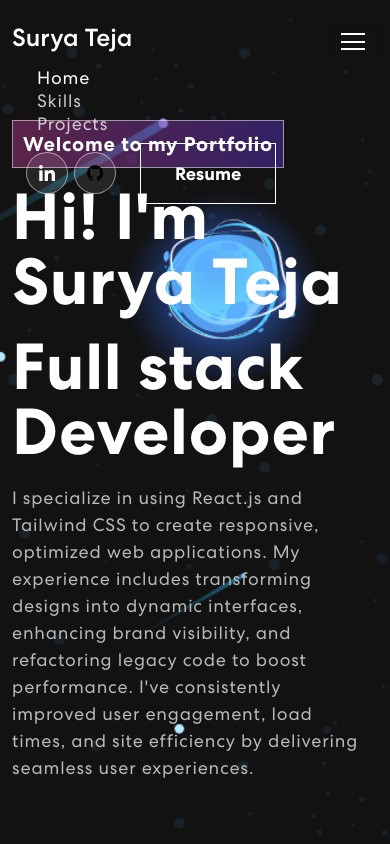
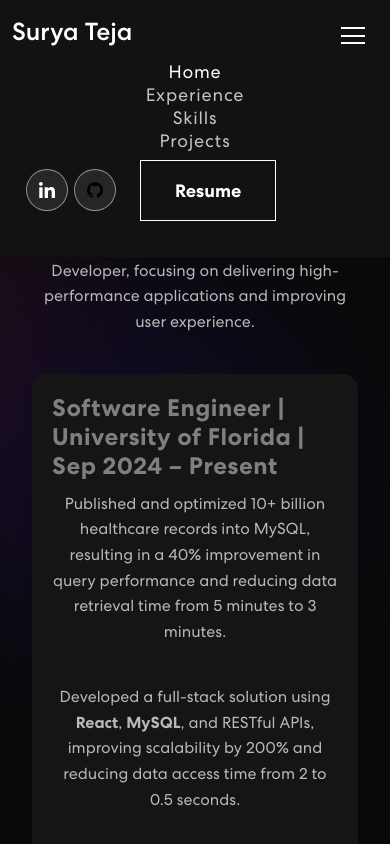
Before and after one commit to Surya-teja-18315/personal-portfolio, a React (Create React App) app: page /experience in a window 390 px wide. Both pictures are taken after a click on the button 353 px from the left and 41 px from the top of the page. Shown: the top 844 px of the page. Built offline with nearby package versions, Linux system fonts and the light colour scheme.

Commit message:
Added Experience Section

```diff
--- a/package.json
+++ b/package.json
@@ -21,7 +21,7 @@
     "react-multi-carousel": "^2.8.1",
     "react-on-screen": "^2.1.1",
     "react-responsive-carousel": "^3.2.23",
-    "react-router-dom": "^6.3.0",
+    "react-router-dom": "^6.27.0",
     "react-router-hash-link": "^2.4.3",
     "react-scripts": "5.0.1",
     "web-vitals": "^2.1.4"
--- a/src/App.css
+++ b/src/App.css
@@ -82,21 +82,58 @@ p.danger {
 	color: red;
 }
 /************ Navbar Css ************/
+/************ Navbar CSS - General ************/
 nav.navbar {
   padding: 18px 0;
   position: fixed;
   width: 100%;
   top: 0;
-  z-index: 9999;
-  transition:  0.32s ease-in-out;
+  z-index: 9999; /* Ensure the navbar is always on top */
+  transition: 0.32s ease-in-out;
+  background-color: #121212; /* Ensure background color is set */
 }
+
 nav.navbar.scrolled {
   padding: 0px 0;
   background-color: #121212;
 }
+
+/************ Mobile View Adjustments ************/
+@media (max-width: 992px) {
+  nav.navbar {
+    background-color: #121212;
+    padding: 12px 0;
+  }
+
+  /* Ensure the expanded mobile navbar pushes content below */
+  .navbar-collapse {
+    position: relative;
+    background-color: #121212;
+    z-index: 9999;
+  }
+
+  .navbar-collapse.collapse.show {
+    padding-bottom: 1rem; /* Add padding to push content down when expanded */
+  }
+
+  /* Set a margin or padding for content when mobile navbar is expanded */
+  .navbar-expand-md .navbar-nav .nav-link {
+    padding: 1rem 1.5rem;
+    text-align: center;
+  }
+
+  /* Ensures the mobile menu expands fully and properly */
+  .navbar-nav {
+    margin-top: 0;
+    background-color: #121212;
+  }
+}
+
+/************ Other CSS for NavBar Elements ************/
 nav.navbar a.navbar-brand {
   width: 9%;
 }
+
 nav.navbar .navbar-nav .nav-link.navbar-link {
   font-weight: 400;
   color: #fff !important;
@@ -105,18 +142,22 @@ nav.navbar .navbar-nav .nav-link.navbar-link {
   font-size: 18px;
   opacity: 0.75;
 }
+
 nav.navbar .navbar-nav a.nav-link.navbar-link:hover,
 nav.navbar .navbar-nav a.nav-link.navbar-link.active {
   opacity: 1;
 }
+
 span.navbar-text {
   display: flex;
   align-items: center;
 }
+
 .social-icon {
   display: inline-block;
   margin-left: 14px;
 }
+
 .social-icon a {
   width: 42px;
   height: 42px;
@@ -129,6 +170,7 @@ span.navbar-text {
   line-height: 1;
   border: 1px solid rgba(255, 255, 255, 0.5);
 }
+
 .social-icon a::before {
   content: "";
   width: 42px;
@@ -139,17 +181,21 @@ span.navbar-text {
   transform: scale(0);
   transition: 0.3s ease-in-out;
 }
+
 .social-icon a:hover::before {
   transform: scale(1);
 }
+
 .social-icon a img {
   width: 40%;
   z-index: 1;
   transition: 0.3s ease-in-out;
 }
+
 .social-icon a:hover img {
   filter: brightness(0) saturate(100%) invert(0%) sepia(7%) saturate(98%) hue-rotate(346deg) brightness(95%) contrast(86%);
 }
+
 .navbar-text button {
   font-weight: 700;
   color: #fff;
@@ -161,9 +207,11 @@ span.navbar-text {
   background-color: transparent;
   transition: 0.3s ease-in-out;
 }
+
 .navbar-text button span {
   z-index: 1;
 }
+
 .navbar-text button::before {
   content: "";
   width: 0%;
@@ -175,20 +223,24 @@ span.navbar-text {
   z-index: -1;
   transition: 0.3s ease-in-out;
 }
+
 .navbar-text button:hover {
   color: #121212;
 }
+
 .navbar-text button:hover::before {
   content: "";
   width: 100%;
   height: 100%;
   position: absolute;
 }
+
 nav.navbar .navbar-toggler:active,
 nav.navbar .navbar-toggler:focus {
   outline: none;
   box-shadow: none;
 }
+
 nav.navbar .navbar-toggler-icon {
   width: 24px;
   height: 17px;
@@ -198,9 +250,7 @@ nav.navbar .navbar-toggler-icon {
   transition: all 300ms linear;
   top: -2px;
 }
-nav.navbar .navbar-toggler-icon:focus {
-	border-bottom: 2px solid #fff;
-}
+
 nav.navbar .navbar-toggler-icon:after,
 nav.navbar .navbar-toggler-icon:before {
   width: 24px;
@@ -213,22 +263,27 @@ nav.navbar .navbar-toggler-icon:before {
   z-index: 2;
   transition: all 300ms linear;
 }
+
 nav.navbar .navbar-toggler-icon:after {
   top: 8px;
 }
+
 nav.navbar .navbar-toggler[aria-expanded="true"] .navbar-toggler-icon:after {
   transform: rotate(45deg);
   background-color: #fff;
   height: 2px;
 }
+
 nav.navbar .navbar-toggler[aria-expanded="true"] .navbar-toggler-icon:before {
   transform: translateY(8px) rotate(-45deg);
   background-color: #fff;
   height: 2px;
 }
+
 nav.navbar .navbar-toggler[aria-expanded="true"] .navbar-toggler-icon {
   border-color: transparent;
 }
+
 
 /************ Banner Css ************/
 .banner {
@@ -304,6 +359,7 @@ nav.navbar .navbar-toggler[aria-expanded="true"] .navbar-toggler-icon {
 .skill {
   padding: 0 0 50px 0;
   position: relative;
+  margin-top: 100px;
 }
 .skill-bx {
   background: #151515;
@@ -615,3 +671,123 @@ nav.navbar .navbar-toggler[aria-expanded="true"] .navbar-toggler-icon {
   letter-spacing: 0.5px;
   margin-top: 20px;
 }
+
+/************ Experience Section Css ************/
+.experience-section {
+  padding: 100px 0;
+  color: #fff;
+  background-image: url('./assets/img/color-sharp.png');
+  background-size: cover; /* Ensures the image covers the entire section */
+  background-position: center; /* Centers the image */
+  background-repeat: no-repeat; /* Prevents the image from repeating */
+  background-attachment: fixed; /* Adds a parallax effect for a smooth scrolling experience */
+  min-height: 100vh; /* Ensures the section takes at least the full viewport height */
+  position: relative; /* Allows you to position inner content properly */
+}
+
+.experience-section h2, .experience-section p {
+  position: relative; /* Keeps text on top of the background */
+  z-index: 1; /* Ensures text stays above the background image */
+}
+
+.experience-section::before {
+  content: '';
+  position: absolute;
+  top: 0;
+  left: 0;
+  width: 100%;
+  height: 100%;
+  background-color: rgba(0, 0, 0, 0.5); /* Optional: dark overlay for better text contrast */
+  z-index: 0; /* Puts the overlay behind the content */
+}
+
+
+.experience-section h2 {
+  font-size: 45px;
+  font-weight: 700;
+  text-align: center;
+  margin-bottom: 40px;
+  letter-spacing: 0.8px;
+  color: #fff;
+}
+
+.experience-section p {
+  font-size: 18px;
+  font-weight: 400;
+  line-height: 1.6;
+  color: #B8B8B8;
+  max-width: 800px;
+  margin: 0 auto 40px auto; /* Center align the paragraph text */
+  text-align: center;
+}
+
+/* Experience List */
+.experience-list {
+  display: flex;
+  flex-direction: column;
+  gap: 30px;
+  max-width: 1000px;
+  margin: 0 auto;
+}
+
+/* Individual Experience Item */
+.experience-item {
+  background-color: #2a2a2a;
+  padding: 30px;
+  border-radius: 15px;
+  box-shadow: 0 4px 10px rgba(0, 0, 0, 0.15); /* Soft shadow for depth */
+  transition: transform 0.3s ease-in-out, box-shadow 0.3s ease-in-out;
+}
+
+.experience-item:hover {
+  transform: translateY(-5px); /* Subtle lift on hover */
+  box-shadow: 0 6px 15px rgba(0, 0, 0, 0.3); /* Stronger shadow on hover */
+}
+
+.experience-item h3 {
+  font-size: 28px;
+  font-weight: 700;
+  margin-bottom: 10px;
+  letter-spacing: 0.5px;
+  color: #fff;
+}
+
+.experience-item p {
+  font-size: 16px;
+  font-weight: 400;
+  line-height: 1.6;
+  color: #B8B8B8;
+}
+
+/* Media queries for responsiveness */
+@media (max-width: 992px) {
+  .experience-item h3 {
+    font-size: 24px;
+  }
+
+  .experience-item p {
+    font-size: 14px;
+  }
+
+  .experience-section h2 {
+    font-size: 36px;
+  }
+
+  .experience-section p {
+    font-size: 16px;
+  }
+}
+
+@media (max-width: 768px) {
+  .experience-item {
+    padding: 20px;
+  }
+
+  .experience-section {
+    padding: 80px 20px;
+  }
+
+  .experience-list {
+    gap: 20px;
+  }
+}
--- a/src/App.js
+++ b/src/App.js
@@ -1,27 +1,51 @@
-import logo from './logo.svg';
+import React from 'react';
 import './App.css';
 import 'bootstrap/dist/css/bootstrap.min.css';
-import { NavBar } from "./components/NavBar";
-import { Banner } from "./components/Banner";
-import { Skills } from "./components/Skills";
-import { Projects } from "./components/Projects";
-import { Contact } from "./components/Contact";
-import { Footer } from "./components/Footer";
-import { Newsletter } from './components/Newsletter';
-import MessageComponent from './components/MessageComponent';
+import { NavBar } from './components/NavBar';
+import { Banner } from './components/Banner';
+import { Skills } from './components/Skills';
+import { Projects } from './components/Projects';
+import { Contact } from './components/Contact';
+import { Footer } from './components/Footer';
+import { Experience } from './components/Experience';
+import { createBrowserRouter, RouterProvider, Outlet } from 'react-router-dom';
 
 function App() {
   return (
     <div className="App">
       <NavBar />
-      <Banner />
-      <Skills />
-      <Projects />
-      <Contact />
-      {/* <MessageComponent /> */}
+      <Outlet /> {/* This will render the Home or Experience components */}
       <Footer />
     </div>
   );
 }
 
+// Home page content
+const Home = () => (
+  <>
+    <Banner />
+    <Projects />
+    <Skills />
+    <Contact />
+  </>
+);
+
+// Define the routes for your app
+export const router = createBrowserRouter([
+  {
+    path: '/',
+    element: <App />,  // Main layout (NavBar and Footer)
+    children: [
+      {
+        index: true,  // Renders Home by default on "/"
+        element: <Home />
+      },
+      {
+        path: 'experience',  // Renders Experience on "/experience"
+        element: <Experience />
+      }
+    ]
+  }
+]);
+
 export default App;
--- /dev/null
+++ b/src/components/Experience.js
@@ -0,0 +1,39 @@
+import React from 'react';
+
+export const Experience = () => {
+  return (
+    <section className="experience-section">
+      <div className="container">
+        <h2>Professional Experience</h2>
+        <p>A detailed overview of my roles as a Software Engineer and Front-End Developer, focusing on delivering high-performance applications and improving user experience.</p>
+
+        <div className="experience-list">
+          <div className="experience-item">
+            <h3>Software Engineer | University of Florida | Sep 2024 – Present</h3>
+            <p>Published and optimized 10+ billion healthcare records into MySQL, resulting in a 40% improvement in query performance and reducing data retrieval time from 5 minutes to 3 minutes.</p>
+            <p>Developed a full-stack solution using <strong>React</strong>, <strong>MySQL</strong>, and RESTful APIs, improving scalability by 200% and reducing data access time from 2 to 0.5 seconds.</p>
+          </div>
+
+          <div className="experience-item">
+            <h3>Software Engineer Intern | Jazwares, LLC | May 2024 – Aug 2024</h3>
+            <p>Developed responsive web applications using <strong>React</strong> & <strong>Tailwind</strong>, improving cross-browser compatibility and boosting engagement by 15%.</p>
+            <p>Implemented state management using <strong>Redux</strong> and custom React hooks, optimizing web performance and reducing load times by 30%.</p>
+          </div>
+
+          <div className="experience-item">
+            <h3>Software Engineer | Chargebee, Inc | Jan 2022 – Jul 2023</h3>
+            <p>Led the refactoring of multiple websites from <strong>Angular</strong> to <strong>React</strong>, ensuring seamless integration with backend systems, saving 20 hours weekly for 3 employees.</p>
+            <p>Developed an interactive dashboard using <strong>React.js</strong>, improving customer satisfaction by 35% by enabling real-time financial insights.</p>
+          </div>
+
+          <div className="experience-item">
+            <h3>Software Engineer Intern | Chargebee, Inc | Jan 2021 – Jul 2021</h3>
+            <p>Built asynchronous microservices using <strong>Java</strong> and <strong>Spring Boot</strong>, reducing payment gateway response time by 50% and improving transaction monitoring efficiency by 40%.</p>
+          </div>
+        </div>
+      </div>
+    </section>
+  );
+};
+
+export default Experience;
--- a/src/components/NavBar.js
+++ b/src/components/NavBar.js
@@ -1,16 +1,12 @@
 import { useState, useEffect } from "react";
 import { Navbar, Nav, Container } from "react-bootstrap";
-import logo from '../assets/img/logo.svg';
 import navIcon1 from '../assets/img/nav-icon1.svg';
 import navIcon2 from '../assets/img/git.png';
 import navIcon3 from '../assets/img/nav-icon3.svg';
-import { HashLink } from 'react-router-hash-link';
-import {
-  BrowserRouter as Router
-} from "react-router-dom";
+import { Link } from 'react-router-dom'; // For routing between pages
+import { HashLink } from 'react-router-hash-link'; // For scrolling to sections within a page
 
 export const NavBar = () => {
-
   const [activeLink, setActiveLink] = useState('home');
   const [scrolled, setScrolled] = useState(false);
 
@@ -21,23 +17,21 @@ export const NavBar = () => {
       } else {
         setScrolled(false);
       }
-    }
+    };
 
     window.addEventListener("scroll", onScroll);
 
     return () => window.removeEventListener("scroll", onScroll);
-  }, [])
+  }, []);
 
   const onUpdateActiveLink = (value) => {
     setActiveLink(value);
-  }
+  };
 
   return (
-    <Router>
     <Navbar expand="md" className={scrolled ? "scrolled" : ""}>
       <Container>
         <Navbar.Brand href="/">
-            {/* <img src={logo} alt="Logo" /> */}
           <h2 className="text-white">Surya Teja</h2>
         </Navbar.Brand>
         <Navbar.Toggle aria-controls="basic-navbar-nav">
@@ -45,24 +39,29 @@ export const NavBar = () => {
         </Navbar.Toggle>
         <Navbar.Collapse id="basic-navbar-nav">
           <Nav className="ms-auto">
-              <Nav.Link href="#home" className={activeLink === 'home' ? 'active navbar-link' : 'navbar-link'} onClick={() => onUpdateActiveLink('home')}>Home</Nav.Link>
-              <Nav.Link href="#skills" className={activeLink === 'skills' ? 'active navbar-link' : 'navbar-link'} onClick={() => onUpdateActiveLink('skills')}>Skills</Nav.Link>
-              <Nav.Link href="#projects" className={activeLink === 'projects' ? 'active navbar-link' : 'navbar-link'} onClick={() => onUpdateActiveLink('projects')}>Projects</Nav.Link>
+            {/* Home navigation */}
+            <Nav.Link as={Link} to="/" className={activeLink === 'home' ? 'active navbar-link' : 'navbar-link'} onClick={() => onUpdateActiveLink('home')}>Home</Nav.Link>
+
+            {/* Experience page navigation */}
+            <Nav.Link as={Link} to="/experience" className={activeLink === 'experience' ? 'active navbar-link' : 'navbar-link'} onClick={() => onUpdateActiveLink('experience')}>Experience</Nav.Link>
+
+            {/* Scroll to Skills on Home page */}
+            <Nav.Link as={HashLink} to="/#skills" className={activeLink === 'skills' ? 'active navbar-link' : 'navbar-link'} onClick={() => onUpdateActiveLink('skills')}>Skills</Nav.Link>
+
+            {/* Scroll to Projects on Home page */}
+            <Nav.Link as={HashLink} to="/#projects" className={activeLink === 'projects' ? 'active navbar-link' : 'navbar-link'} onClick={() => onUpdateActiveLink('projects')}>Projects</Nav.Link>
           </Nav>
           <span className="navbar-text">
             <div className="social-icon">
-                <a href="https://www.linkedin.com/in/surya-teja-d/" target="_blank"><img src={navIcon1} alt="linkedin" /></a>
-                <a href="https://github.com/Surya-teja-18315" target="_blank"><img src={navIcon2} alt="github" /></a>
-                {/* <a href="#"><img src={navIcon3} alt="" /></a> */}
+              <a href="https://www.linkedin.com/in/surya-teja-d/" target="_blank" rel="noopener noreferrer"><img src={navIcon1} alt="LinkedIn" /></a>
+              <a href="https://github.com/Surya-teja-18315" target="_blank" rel="noopener noreferrer"><img src={navIcon2} alt="GitHub" /></a>
             </div>
             <a href="https://drive.google.com/file/d/1Sxzu1dBRjlbe6qUweVkRct-qg0DJgXKw/view?usp=sharing" target="_blank" rel="noopener noreferrer">
               <button className="vvd"><span>Resume</span></button>
             </a>
-
           </span>
         </Navbar.Collapse>
       </Container>
     </Navbar>
-    </Router>
-  )
-}
+  );
+};
--- a/src/index.js
+++ b/src/index.js
@@ -1,17 +1,17 @@
 import React from 'react';
 import ReactDOM from 'react-dom/client';
 import './index.css';
-import App from './App';
+import { RouterProvider } from 'react-router-dom'; // Import RouterProvider
 import reportWebVitals from './reportWebVitals';
+import { router } from './App'; // Import the router from App.js
 
 const root = ReactDOM.createRoot(document.getElementById('root'));
+
 root.render(
   <React.StrictMode>
-    <App />
+    {/* Use RouterProvider to pass the router configuration */}
+    <RouterProvider router={router} />
   </React.StrictMode>
 );
 
-// If you want to start measuring performance in your app, pass a function
-// to log results (for example: reportWebVitals(console.log))
-// or send to an analytics endpoint. Learn more: https://bit.ly/CRA-vitals
 reportWebVitals();
```
Also changed, not shown: 1 other file (tests, documents, lock files or other folders). Lines whose indentation alone changed are shown as unchanged.
